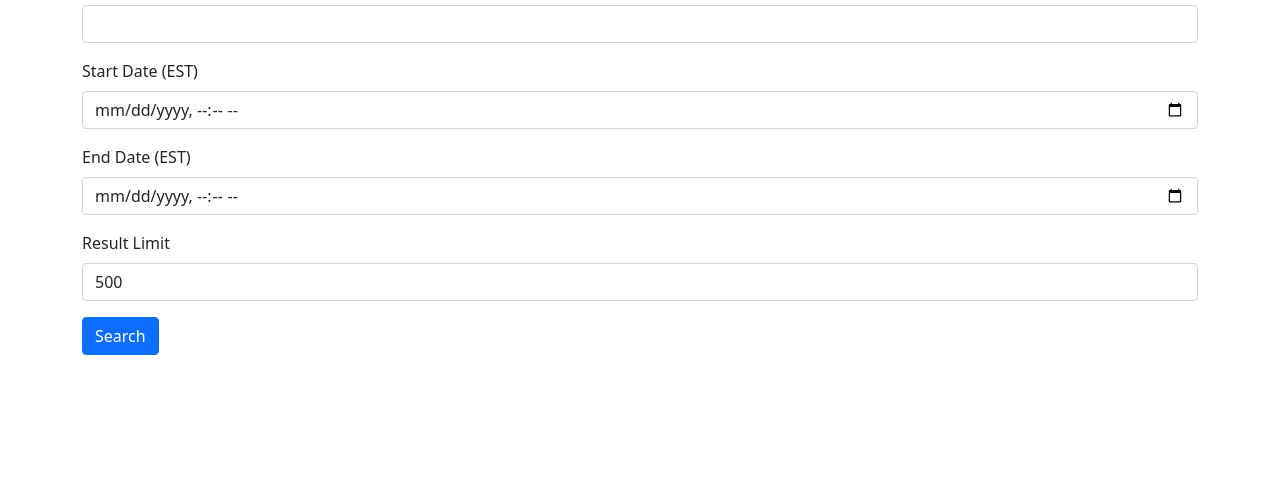
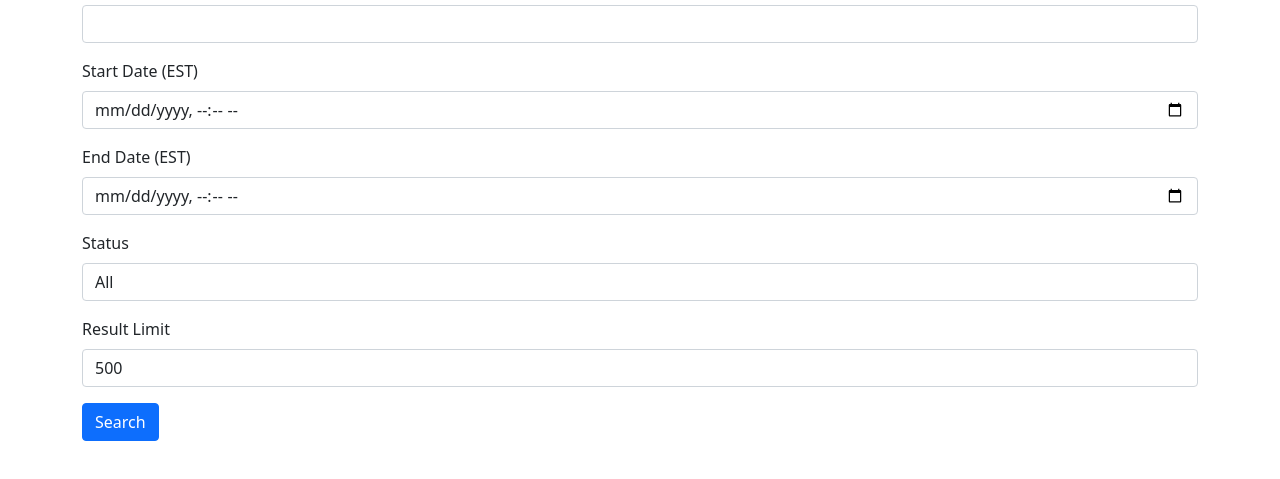
Before and after one commit to paramraghavan/aws-one-view, a plain HTML site: page projects/ssm-and-cloudwatchlogs/templates/index.html in a window 1280 px wide. Shown: the part 121-600 px from the top of the page. Drawn offline with nearby package versions, Linux system fonts and the light colour scheme.

Commit message:
added status dropdown

```diff
--- a/projects/ssm-and-cloudwatchlogs/templates/index.html
+++ b/projects/ssm-and-cloudwatchlogs/templates/index.html
@@ -1,4 +1,3 @@
-<!DOCTYPE html>
 <html>
 <head>
     <title>SSM Command Search</title>
@@ -20,6 +19,17 @@
             <div class="mb-3">
                 <label for="end_date" class="form-label">End Date (EST)</label>
                 <input type="datetime-local" class="form-control" id="end_date" name="end_date" required>
+            </div>
+            <div class="mb-3">
+                <label for="status" class="form-label">Status</label>
+                <select class="form-control" id="status" name="status">
+                    <option value="">All</option>
+                    <option value="Success">Success</option>
+                    <option value="Failed">Failed</option>
+                    <option value="InProgress">InProgress</option>
+                    <option value="TimedOut">TimedOut</option>
+                    <option value="Cancelled">Cancelled</option>
+                </select>
             </div>
             <div class="mb-3">
                 <label for="result_limit" class="form-label">Result Limit</label>
```
